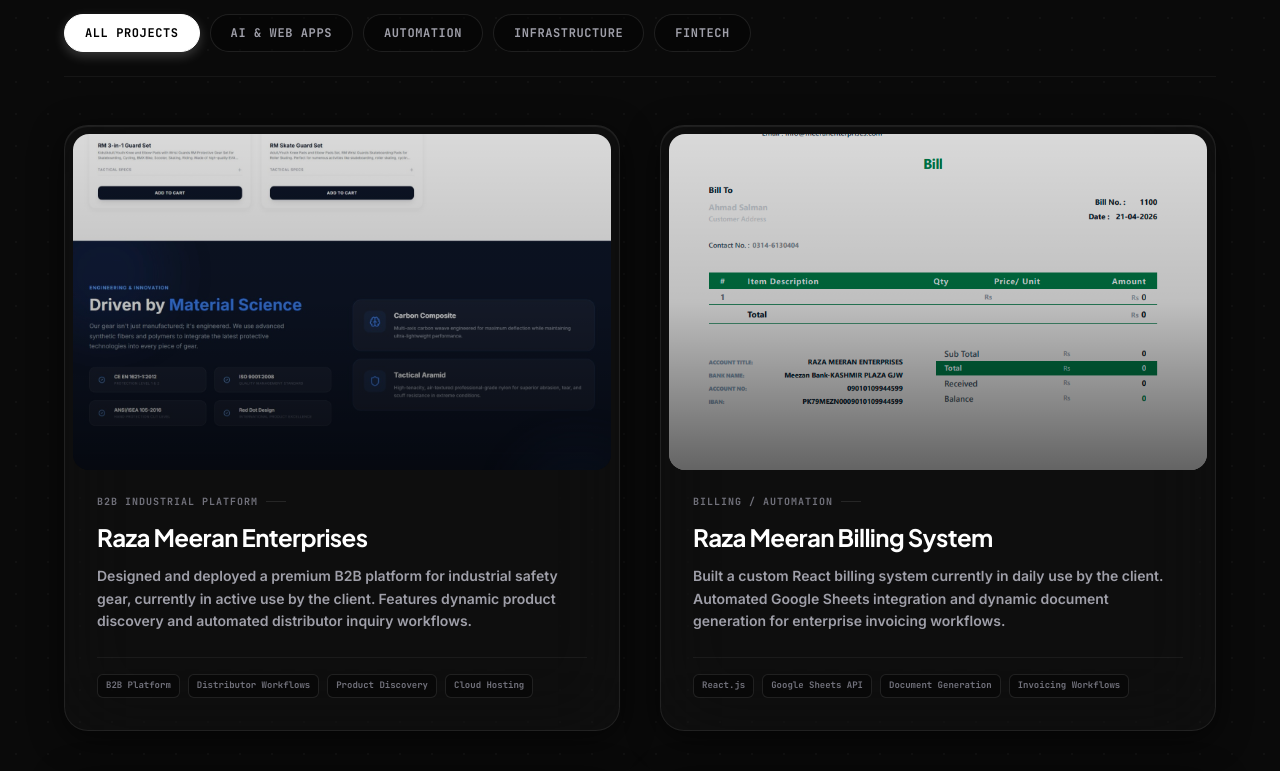
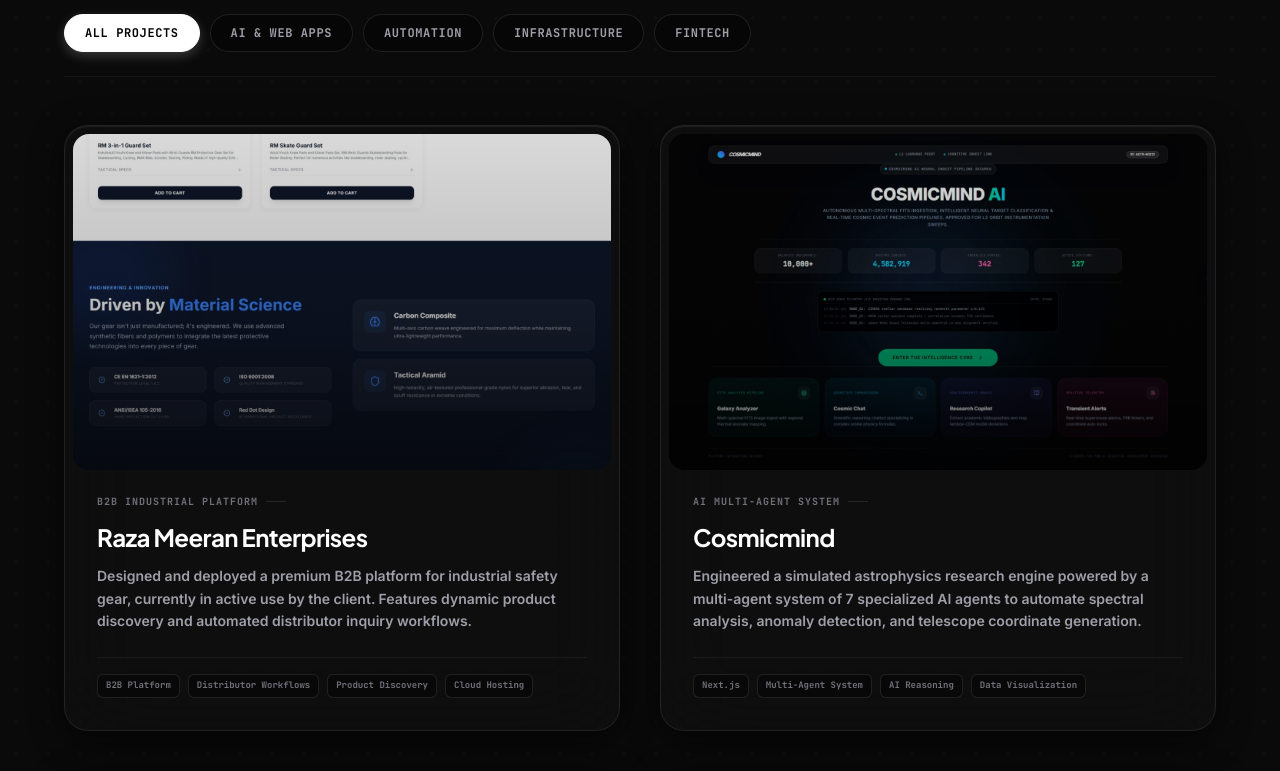
Before and after one commit to hammadbinnasir/hbnsystems, a React (Vite) app: page / in a window 1280 px wide. Shown: the part 3800-4571 px from the top of the page. Built offline with nearby package versions, Linux system fonts and the light colour scheme.

Commit message:
Remove Raza Meeran Billing System from portfolio and clean up footer

```diff
--- a/src/App.tsx
+++ b/src/App.tsx
@@ -597,15 +597,7 @@
       link: "https://meeranenterprises.com",
       tech: ["B2B Platform", "Distributor Workflows", "Product Discovery", "Cloud Hosting"]
     },
-    {
-      title: "Raza Meeran Billing System",
-      category: "fintech",
-      categoryLabel: "Billing / Automation",
-      image: "/projects/raza-meeran.png",
-      description: "Built a custom React billing system currently in daily use by the client. Automated Google Sheets integration and dynamic document generation for enterprise invoicing workflows.",
-      link: "https://raza-meeran-billing-system.vercel.app",
-      tech: ["React.js", "Google Sheets API", "Document Generation", "Invoicing Workflows"]
-    },
+
     {
       title: "Cosmicmind",
       category: "ai-web",
@@ -1078,7 +1070,7 @@
       {/* Sub Footer details */}
       <div className="flex flex-col md:flex-row items-center justify-between pt-10 border-t border-white/5 font-mono text-[10px] text-zinc-500 tracking-wider">
         <div className="flex flex-col md:flex-row items-center gap-2 md:gap-6 font-bold uppercase">
-          <span>© 2026 Hammad Bin Nasir Group</span>
+          <span>© 2026 HBN SYSTEMS</span>
           <span className="hidden md:block w-1.5 h-1.5 bg-zinc-800 rounded-full" />
           <span>All Rights Reserved.</span>
         </div>
```
